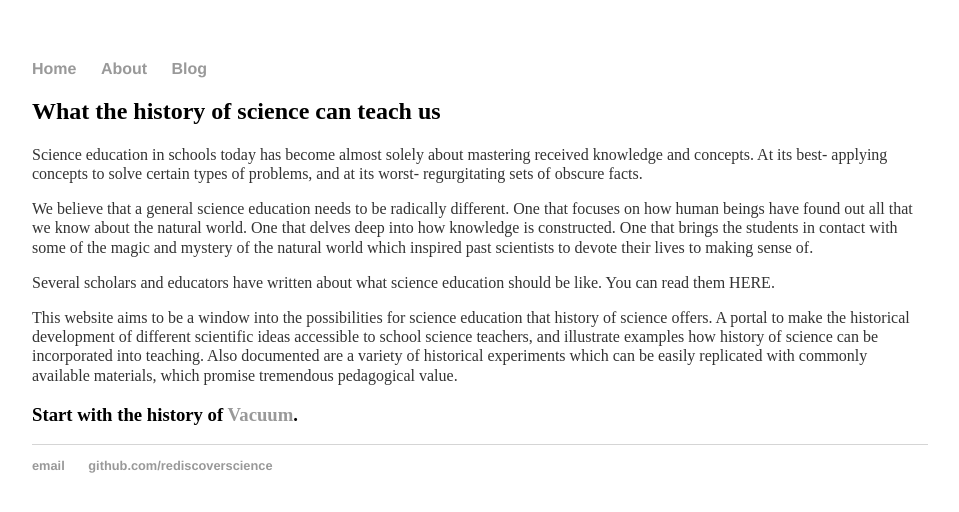
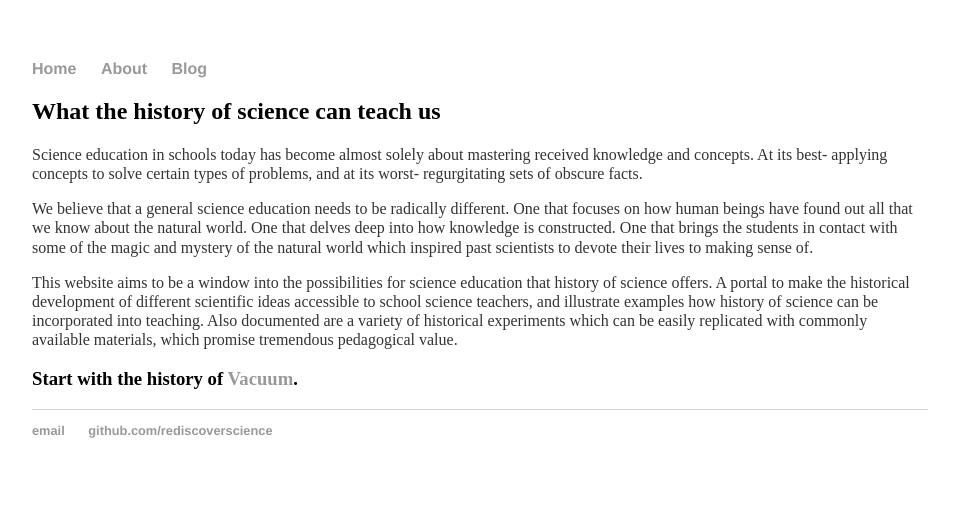
Before and after one commit to rediscoverscience/rediscoverscience.github.io, a Jekyll site: the page built from index.html, in a window 1280 px wide. Shown: the top 512 px of the page, without its empty margins (160-1119 px from the left). Built offline with Jekyll 4.4.1, drawn with Linux system fonts in a browser that asks for light colours.

Commit message:
Update index.html

```diff
--- a/index.html
+++ b/index.html
@@ -7,7 +7,6 @@ title: Rediscovering Science
 	<h2>What the history of science can teach us</h2>
 	<p>Science education in schools today has become almost solely about mastering received knowledge and concepts. At its best- applying concepts to solve certain types of problems, and at its worst- regurgitating sets of obscure facts.</p>
 	<p>We believe that a general science education needs to be radically different. One that focuses on how human beings have found out all that we know about the natural world. One that delves deep into how knowledge is constructed. One that brings the students in contact with some of the magic and mystery of the natural world which inspired past scientists to devote their lives to making sense of.</p>
-	<p>Several scholars and educators have written about what science education should be like. You can read them HERE.</p>
 	<p>This website aims to be a window into the possibilities for science education that history of science offers. A portal to make the historical development of different scientific ideas accessible to school science teachers, and illustrate examples how history of science can be incorporated into teaching. Also documented are a variety of historical experiments which can be easily replicated with commonly available materials, which promise tremendous pedagogical value.</p>
 
 <h3>Start with the history of <a href=vacuum>Vacuum</a>.<h3>
```
